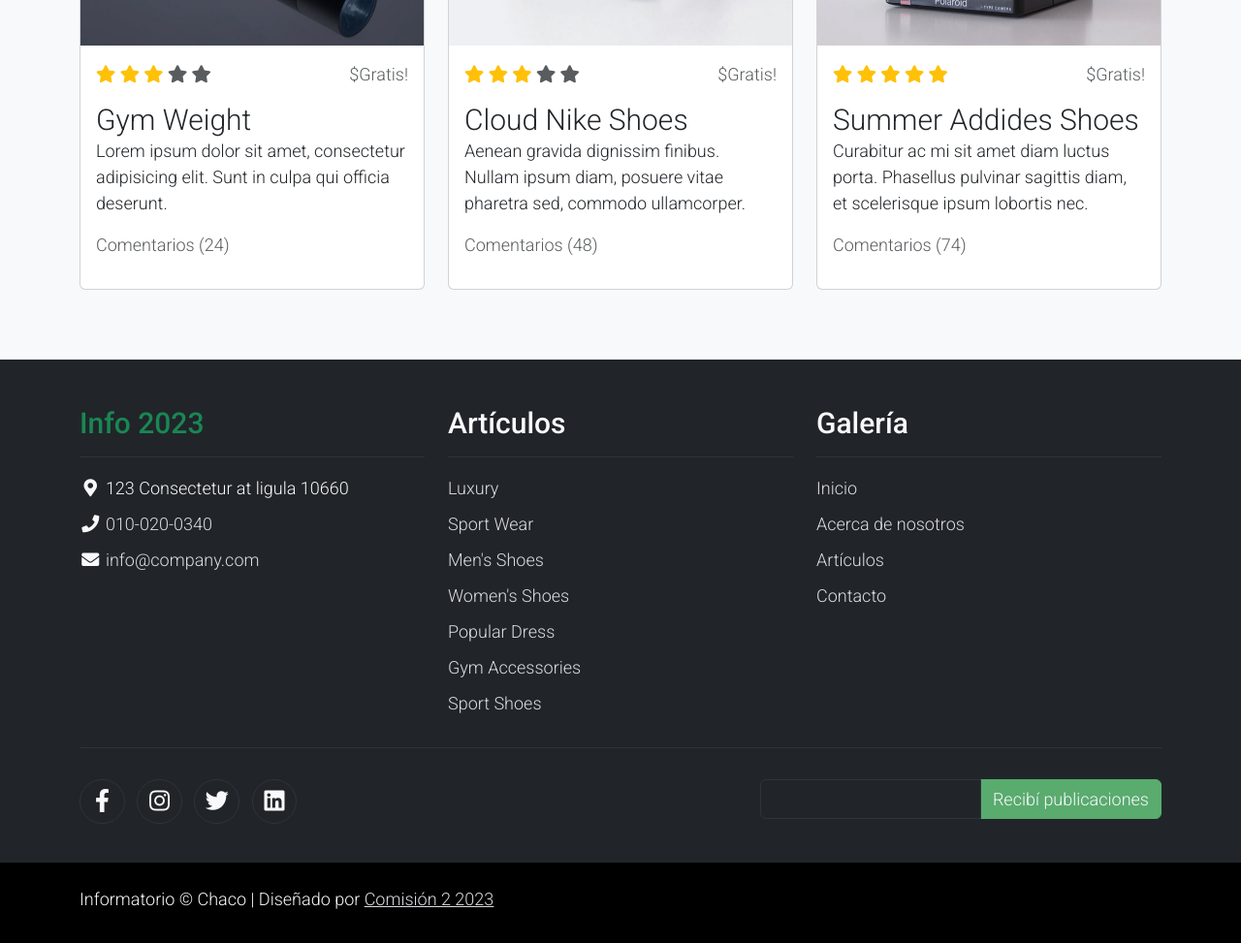
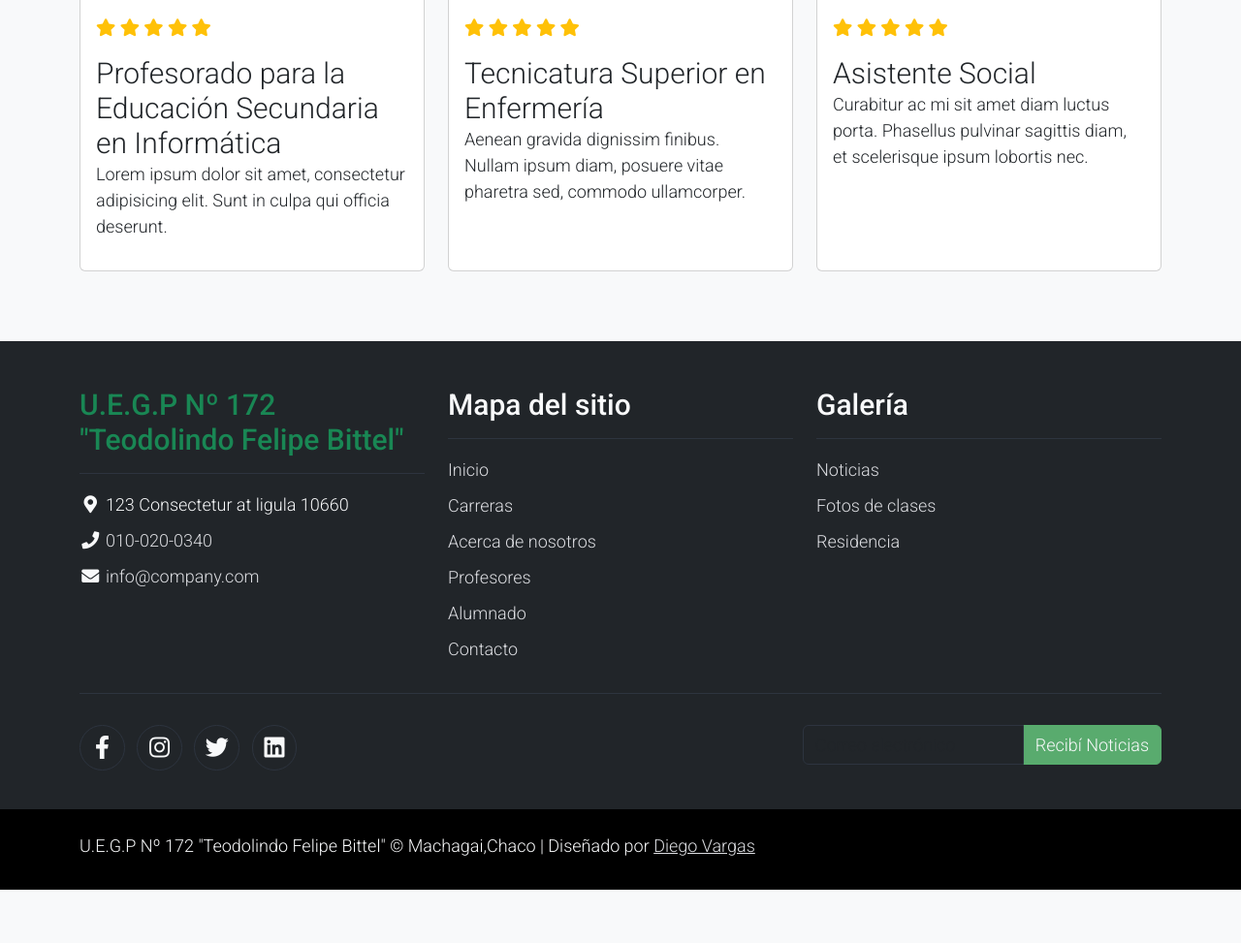
Before and after one commit to DVargs/uegp, a Django app: page / in a window 1280 px wide. Shown: the part 1254-2227 px from the top of the page at 97% size. After the commit the page ends 2172 px from the top, so only its background shows below. Run offline with Django 4.2, Linux system fonts and the light colour scheme; some libraries are stand-ins or nearby versions.

Commit message:
commit 2

```diff
--- a/apps/articulo/models.py
+++ b/apps/articulo/models.py
@@ -15,7 +15,7 @@ class Articulo(models.Model):
     fecha_publicacion = models.DateTimeField(auto_now_add=True)
     activo = models.BooleanField(default=True)
     categoria = models.ForeignKey(Categoria, on_delete=models.SET_NULL, null=True)
-    imagen = models.ImageField(null=True, blank=True, upload_to='media', default='post_default.png')
+    imagen = models.ImageField(null=True, blank=True, upload_to='articulo', default='post_default.png')
     publicado = models.DateTimeField(default=timezone.now)
     editor = models.ForeignKey(settings.AUTH_USER_MODEL, on_delete=models.CASCADE, null=True)
 
--- a/nuevo/settings.py
+++ b/nuevo/settings.py
@@ -68,7 +68,7 @@ ROOT_URLCONF = 'nuevo.urls'
 TEMPLATES = [
     {
         'BACKEND': 'django.template.backends.django.DjangoTemplates',
-        'DIRS': [os.path.join((BASE_DIR),'../nuevo/template')],
+        'DIRS': [os.path.join((BASE_DIR),'template')],
         'APP_DIRS': True,
         'OPTIONS': {
             'context_processors': [
--- a/static/assets/css/custom.css
+++ b/static/assets/css/custom.css
@@ -2,3 +2,8 @@
     width: 500px;
     max-height: 300px;
 }
+.logo-uegp {
+  height: 4rem;
+  margin: 0%;
+  padding: 0%;
+}
--- a/template/articulo/resultado_busqueda.html
+++ b/template/articulo/resultado_busqueda.html
@@ -10,7 +10,7 @@
                 <li class="list-group-item">
                     <h5>{{ articulo.titulo }}</h5>
                     <p>{{ articulo.contenido|truncatewords:30 }}</p>
-                    <a href="{% url 'articulo:detalle_articulo' articulo.id %}" class="btn btn-primary btn-sm">Leer más</a>
+                    <a href="{% url 'apps.articulo:articulo_detalle' articulo.id %}" class="btn btn-success">Leer más</a>
                 </li>
             {% endfor %}
         </ul>
--- a/template/base.html
+++ b/template/base.html
@@ -51,8 +51,8 @@
     <nav class="navbar navbar-expand-lg navbar-light shadow">
         <div class="container d-flex justify-content-between align-items-center">
 
-            <a class="navbar-brand text-success logo h2 align-self-center" href="{% url 'index' %}">
-                Proyecto
+            <a href="{% url 'index' %}">
+                <img class="logo-uegp" src="{% static 'img/logo.png' %}" alt="Logo">
             </a>
 
             <div class="align-self-center collapse navbar-collapse flex-fill  d-lg-flex justify-content-lg-between" id="templatemo_main_nav">
@@ -65,29 +65,30 @@
                             <a class="nav-link" href="{% url 'index' %}">Acerca de nosotros</a>
                         </li>
                         <li class="nav-item">
-                            <a class="nav-link" href="{% url 'apps.articulo:articulos' %}">Artículos</a>
+                            <a class="nav-link" href="{% url 'apps.articulo:articulos' %}">Carreras</a>
                         </li>
                         <li class="nav-item">
                             <a class="nav-link" href="{% url 'contacto' %}">Contacto</a>
                         </li>
+                        {% if user.is_authenticated %}
+                        <li class="nav-item">
+                            <a class="nav-link" href="{% url 'apps.articulo:articulos' %}">Alumnado</a>
+                        </li>
+                        <li class="nav-item">
+                            <a class="nav-link" href="{% url 'contacto' %}">Sistema de asistencias</a>
+                        </li>
+                        {% endif %}
                     </ul>
                 </div>
-                <div class="navbar align-self-center d-flex">
-                    <div class="d-lg-none flex-sm-fill mt-3 mb-4 col-7 col-sm-auto pr-3">
-                        <div class="input-group">
-                            <input type="text" class="form-control" id="inputMobileSearch" placeholder="Search ...">
-                            <div class="input-group-text">
-                                <i class="fa fa-fw fa-search"></i>
-                            </div>
-                        </div>
-                    </div>
+
                     {% if user.is_authenticated %}
-                        <a class="nav-icon position-relative text-decoration-none" href="{% url 'apps.usuario:logout' %}">
-                            <span class="position-absolute top-100 left-100 translate-middle badge rounded-pill bg-light text-dark">{{ user.username }}: Cerrar Sesión</span>
-                        </a>
+                            <form class="nav-icon position-relative text-decoration-none" action="{% url 'apps.usuario:logout' %}" method="post">
+                                {% csrf_token %}
+                                <button type="submit"><span class="position-absolute top-200 left-100 translate-middle badge rounded-pill bg-light text-dark">{{ user.username }}: Cerrar Sesión</span></button>
+                            </form>
                     {% else %}
                         <a class="nav-icon position-relative text-decoration-none" href="{% url 'apps.usuario:login' %}?next={{ request.path }}">
-                            <span class="position-absolute top-100 left-100 translate-middle badge rounded-pill bg-light text-dark">Iniciar Sesión</span>
+                            <span class="position-absolute top-200 left-100 translate-middle badge rounded-pill bg-light text-dark">Iniciar Sesión</span>
                         </a>
                     {% endif %}
                 </div>
@@ -137,7 +138,7 @@
             <div class="row">
 
                 <div class="col-md-4 pt-5">
-                    <h2 class="h2 text-success border-bottom pb-3 border-light logo">Info 2023</h2>
+                    <h2 class="h2 text-success border-bottom pb-3 border-light logo">U.E.G.P Nº 172 "Teodolindo Felipe Bittel"</h2>
                     <ul class="list-unstyled text-light footer-link-list">
                         <li>
                             <i class="fas fa-map-marker-alt fa-fw"></i>
@@ -155,25 +156,23 @@
                 </div>
 
                 <div class="col-md-4 pt-5">
-                    <h2 class="h2 text-light border-bottom pb-3 border-light">Artículos</h2>
+                    <h2 class="h2 text-light border-bottom pb-3 border-light">Mapa del sitio</h2>
                     <ul class="list-unstyled text-light footer-link-list">
-                        <li><a class="text-decoration-none" href="#">Luxury</a></li>
-                        <li><a class="text-decoration-none" href="#">Sport Wear</a></li>
-                        <li><a class="text-decoration-none" href="#">Men's Shoes</a></li>
-                        <li><a class="text-decoration-none" href="#">Women's Shoes</a></li>
-                        <li><a class="text-decoration-none" href="#">Popular Dress</a></li>
-                        <li><a class="text-decoration-none" href="#">Gym Accessories</a></li>
-                        <li><a class="text-decoration-none" href="#">Sport Shoes</a></li>
+                        <li><a class="text-decoration-none" href="#">Inicio</a></li>
+                        <li><a class="text-decoration-none" href="#">Carreras</a></li>
+                        <li><a class="text-decoration-none" href="#">Acerca de nosotros</a></li>
+                        <li><a class="text-decoration-none" href="#">Profesores</a></li>
+                        <li><a class="text-decoration-none" href="#">Alumnado</a></li>
+                        <li><a class="text-decoration-none" href="#">Contacto</a></li>
                     </ul>
                 </div>
 
                 <div class="col-md-4 pt-5">
                     <h2 class="h2 text-light border-bottom pb-3 border-light">Galería</h2>
                     <ul class="list-unstyled text-light footer-link-list">
-                        <li><a class="text-decoration-none" href="#">Inicio</a></li>
-                        <li><a class="text-decoration-none" href="#">Acerca de nosotros</a></li>
-                        <li><a class="text-decoration-none" href="#">Artículos</a></li>
-                        <li><a class="text-decoration-none" href="#">Contacto</a></li>
+                        <li><a class="text-decoration-none" href="#">Noticias</a></li>
+                        <li><a class="text-decoration-none" href="#">Fotos de clases</a></li>
+                        <li><a class="text-decoration-none" href="#">Residencia</a></li>
                     </ul>
                 </div>
 
@@ -200,10 +199,10 @@
                     </ul>
                 </div>
                 <div class="col-auto">
-                    <label class="sr-only" for="subscribeEmail">Email address</label>
+                    <label class="sr-only" for="subscribeEmail">Correo electrónico</label>
                     <div class="input-group mb-2">
                         <input type="text" class="form-control bg-dark border-light" id="subscribeEmail" placeholder="Correo electrónico">
-                        <div class="input-group-text btn-success text-light">Recibí publicaciones</div>
+                        <div class="input-group-text btn-success text-light">Recibí Noticias</div>
                     </div>
                 </div>
             </div>
@@ -214,8 +213,8 @@
                 <div class="row pt-2">
                     <div class="col-12">
                         <p class="text-left text-light">
-                            Informatorio &copy; Chaco
-                            | Diseñado por <a rel="sponsored" href="#" target="_blank">Comisión 2 2023</a>
+                            U.E.G.P Nº 172 "Teodolindo Felipe Bittel" &copy; Machagai,Chaco
+                            | Diseñado por <a rel="sponsored" href="#" target="_blank">Diego Vargas</a>
                         </p>
                     </div>
                 </div>
--- a/template/index.html
+++ b/template/index.html
@@ -17,14 +17,14 @@
             <div class="container">
                 <div class="row p-5">
                     <div class="mx-auto col-md-8 col-lg-6 order-lg-last">
-                        <img class="img-fluid" src="{% static '/assets/img/banner_img_01.jpg' %}" alt="">
+                        <img class="img-fluid" src="{% static '/assets/img/institucion3.jpg' %}" alt="Imagen de la instición">
                     </div>
                     <div class="col-lg-6 mb-0 d-flex align-items-center">
                         <div class="text-align-left align-self-center">
-                            <h1 class="h1 text-success"><b>Info</b> 2023</h1>
-                            <h3 class="h2">Página de demostración</h3>
+                            <h1 class="h1 text-success"><b>Estamos orgullosos de</b> brindar conocimiento</h1>
+                            <h3 class="h2">dedicación, esfuerzo y compromiso</h3>
                             <p>
-                                Comisión 2 - Primera cohorte del informatorio Chaco 2023
+                                No solo somos una Institución que forma profesionales, somos una Institución que forma de calidad humana
                             </p>
                         </div>
                     </div>
@@ -35,15 +35,15 @@
             <div class="container">
                 <div class="row p-5">
                     <div class="mx-auto col-md-8 col-lg-6 order-lg-last">
-                        <img class="img-fluid" src="{% static '/assets/img/banner_img_02.jpg' %}" alt="">
+                        <img class="img-fluid" src="{% static '/assets/img/institucion4.jpg' %}" alt="">
                     </div>
                     <div class="col-lg-6 mb-0 d-flex align-items-center">
                         <div class="text-align-left">
-                            <h1 class="h1">Proident occaecat</h1>
-                            <h3 class="h2">Aliquip ex ea commodo consequat</h3>
+                            <h1 class="h1">Paso a paso con vos</h1>
+                            <h3 class="h2">Acompañandote siempre</h3>
                             <p>
-                                You are permitted to use this Zay CSS template for your commercial websites.
-                                You are <strong>not permitted</strong> to re-distribute the template ZIP file in any kind of template collection websites.
+                                Estamos en el recorrido de este camino para brindarte lo mejor para que puedas para alcanzar tus metas,
+                                Sin importar <strong>cuanto cueste</strong> siempre estamos a tu lado.
                             </p>
                         </div>
                     </div>
@@ -54,15 +54,15 @@
             <div class="container">
                 <div class="row p-5">
                     <div class="mx-auto col-md-8 col-lg-6 order-lg-last">
-                        <img class="img-fluid" src="{% static '/assets/img/banner_img_03.jpg' %}" alt="">
+                        <img class="img-fluid" src="{% static '/assets/img/institucion5.jpg' %}" alt="">
                     </div>
                     <div class="col-lg-6 mb-0 d-flex align-items-center">
                         <div class="text-align-left">
-                            <h1 class="h1">Repr in voluptate</h1>
-                            <h3 class="h2">Ullamco laboris nisi ut </h3>
+                            <h1 class="h1">Vení, conocé nuestras carreras</h1>
+                            <h3 class="h2">No te quedes afuera </h3>
                             <p>
-                                We bring you 100% free CSS templates for your websites.
-                                If you wish to support TemplateMo, please make a small contribution via PayPal or tell your friends about our website. Thank you.
+                                Estamos para asesorarte y acompañarte
+                                Siempre, en todo momento.
                             </p>
                         </div>
                     </div>
@@ -82,10 +82,9 @@
     <div class="container py-5">
         <div class="row text-center py-3">
             <div class="col-lg-6 m-auto">
-                <h1 class="h1">Visitá nuestra galería de imágenes</h1>
+                <h1 class="h1">Estudiá con nosotros</h1>
                 <p>
-                    Reprehenderit in voluptate velit esse cillum dolore eu fugiat nulla pariatur.
-                    Excepteur sint occaecat cupidatat non proident.
+                    Descubrí un mundo lleno de posibilidades eligiendo la carrera para vos
                 </p>
             </div>
         </div>
@@ -93,55 +92,7 @@
             <div class="col-12 col-md-4 mb-4">
                 <div class="card h-100">
                     <a href="shop-single.html">
-                        <img src=" {% static '/assets/img/feature_prod_01.jpg' %}" class="card-img-top" alt="...">
-                    </a>
-                    <div class="card-body">
-                        <ul class="list-unstyled d-flex justify-content-between">
-                            <li>
-                                <i class="text-warning fa fa-star"></i>
-                                <i class="text-warning fa fa-star"></i>
-                                <i class="text-warning fa fa-star"></i>
-                                <i class="text-muted fa fa-star"></i>
-                                <i class="text-muted fa fa-star"></i>
-                            </li>
-                            <li class="text-muted text-right">$Gratis!</li>
-                        </ul>
-                        <a href="shop-single.html" class="h2 text-decoration-none text-dark">Gym Weight</a>
-                        <p class="card-text">
-                            Lorem ipsum dolor sit amet, consectetur adipisicing elit. Sunt in culpa qui officia deserunt.
-                        </p>
-                        <p class="text-muted">Comentarios (24)</p>
-                    </div>
-                </div>
-            </div>
-            <div class="col-12 col-md-4 mb-4">
-                <div class="card h-100">
-                    <a href="shop-single.html">
-                        <img src="{% static '/assets/img/feature_prod_02.jpg' %}" class="card-img-top" alt="...">
-                    </a>
-                    <div class="card-body">
-                        <ul class="list-unstyled d-flex justify-content-between">
-                            <li>
-                                <i class="text-warning fa fa-star"></i>
-                                <i class="text-warning fa fa-star"></i>
-                                <i class="text-warning fa fa-star"></i>
-                                <i class="text-muted fa fa-star"></i>
-                                <i class="text-muted fa fa-star"></i>
-                            </li>
-                            <li class="text-muted text-right">$Gratis!</li>
-                        </ul>
-                        <a href="shop-single.html" class="h2 text-decoration-none text-dark">Cloud Nike Shoes</a>
-                        <p class="card-text">
-                            Aenean gravida dignissim finibus. Nullam ipsum diam, posuere vitae pharetra sed, commodo ullamcorper.
-                        </p>
-                        <p class="text-muted">Comentarios (48)</p>
-                    </div>
-                </div>
-            </div>
-            <div class="col-12 col-md-4 mb-4">
-                <div class="card h-100">
-                    <a href="shop-single.html">
-                        <img src="{% static '/assets/img/feature_prod_03.jpg' %}" class="card-img-top" alt="...">
+                        <img src=" {% static '/assets/img/institucion6.jpg' %}" class="card-img-top" alt="...">
                     </a>
                     <div class="card-body">
                         <ul class="list-unstyled d-flex justify-content-between">
@@ -152,13 +103,61 @@
                                 <i class="text-warning fa fa-star"></i>
                                 <i class="text-warning fa fa-star"></i>
                             </li>
-                            <li class="text-muted text-right">$Gratis!</li>
+                            <li class="text-muted text-right"></li>
                         </ul>
-                        <a href="shop-single.html" class="h2 text-decoration-none text-dark">Summer Addides Shoes</a>
+                        <a href="shop-single.html" class="h2 text-decoration-none text-dark">Profesorado para la Educación Secundaria en Informática</a>
+                        <p class="card-text">
+                            Lorem ipsum dolor sit amet, consectetur adipisicing elit. Sunt in culpa qui officia deserunt.
+                        </p>
+                        <p class="text-muted"></p>
+                    </div>
+                </div>
+            </div>
+            <div class="col-12 col-md-4 mb-4">
+                <div class="card h-100">
+                    <a href="shop-single.html">
+                        <img src="{% static '/assets/img/institucion7.jpg' %}" class="card-img-top" alt="...">
+                    </a>
+                    <div class="card-body">
+                        <ul class="list-unstyled d-flex justify-content-between">
+                            <li>
+                                <i class="text-warning fa fa-star"></i>
+                                <i class="text-warning fa fa-star"></i>
+                                <i class="text-warning fa fa-star"></i>
+                                <i class="text-warning fa fa-star"></i>
+                                <i class="text-warning fa fa-star"></i>
+                            </li>
+                            <li class="text-muted text-right"></li>
+                        </ul>
+                        <a href="shop-single.html" class="h2 text-decoration-none text-dark">Tecnicatura Superior en Enfermería</a>
+                        <p class="card-text">
+                            Aenean gravida dignissim finibus. Nullam ipsum diam, posuere vitae pharetra sed, commodo ullamcorper.
+                        </p>
+                        <p class="text-muted"></p>
+                    </div>
+                </div>
+            </div>
+            <div class="col-12 col-md-4 mb-4">
+                <div class="card h-100">
+                    <a href="shop-single.html">
+                        <img src="{% static '/assets/img/institucion8.jpg' %}" class="card-img-top" alt="...">
+                    </a>
+                    <div class="card-body">
+                        <ul class="list-unstyled d-flex justify-content-between">
+                            <li>
+                                <i class="text-warning fa fa-star"></i>
+                                <i class="text-warning fa fa-star"></i>
+                                <i class="text-warning fa fa-star"></i>
+                                <i class="text-warning fa fa-star"></i>
+                                <i class="text-warning fa fa-star"></i>
+                            </li>
+                            <li class="text-muted text-right"></li>
+                        </ul>
+                        <a href="shop-single.html" class="h2 text-decoration-none text-dark">Asistente Social</a>
                         <p class="card-text">
                             Curabitur ac mi sit amet diam luctus porta. Phasellus pulvinar sagittis diam, et scelerisque ipsum lobortis nec.
                         </p>
-                        <p class="text-muted">Comentarios (74)</p>
+                        <p class="text-muted"></p>
                     </div>
                 </div>
             </div>
```
Also changed, not shown: apps/articulo/views.py (+9 -2 lines), template/articulo/articulos.html (+13 -0 lines), template/articulo/post.html (+8 -8 lines), apps/articulo/migrations/0008_alter_articulo_imagen.py (added), db.sqlite3, static/assets/img/institucion.jpg (added), static/assets/img/institucion2.jpg (added), static/assets/img/institucion3.jpg (added), static/assets/img/institucion4.jpg (added), 5 other files.
